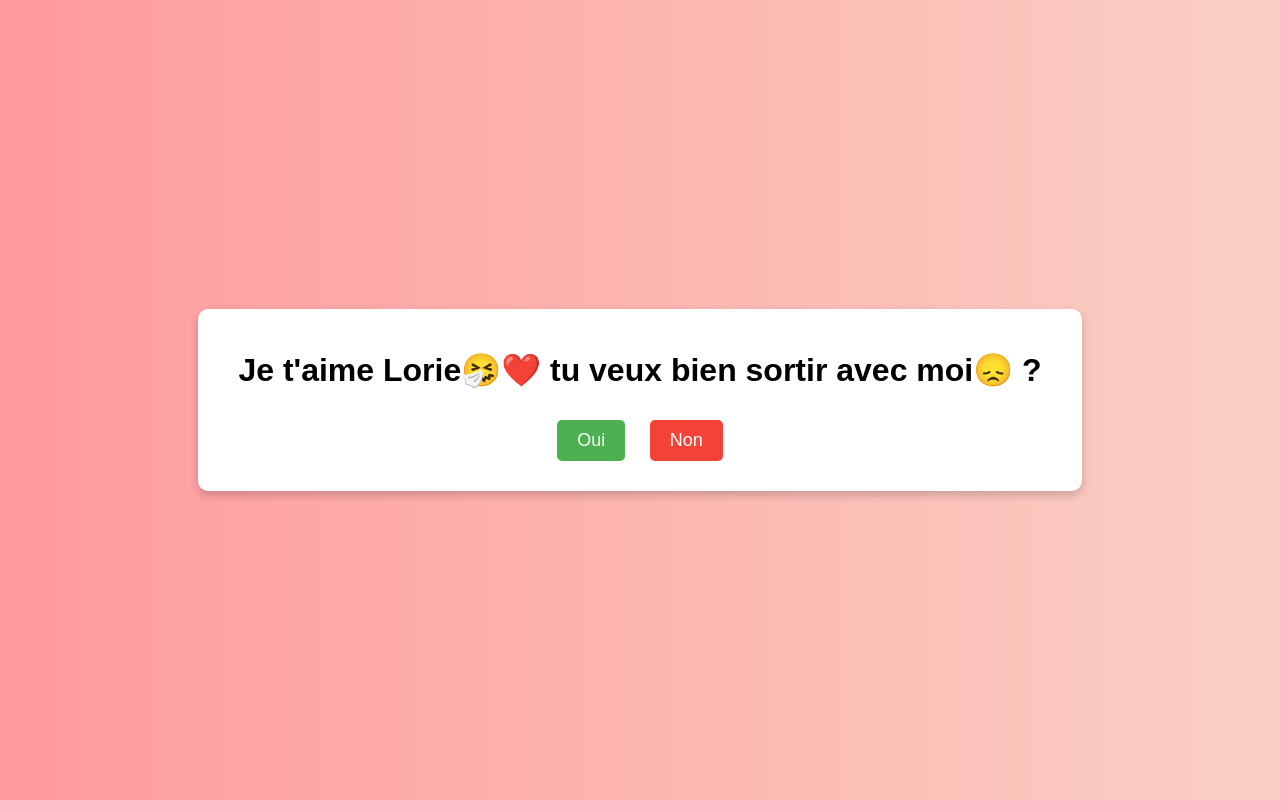
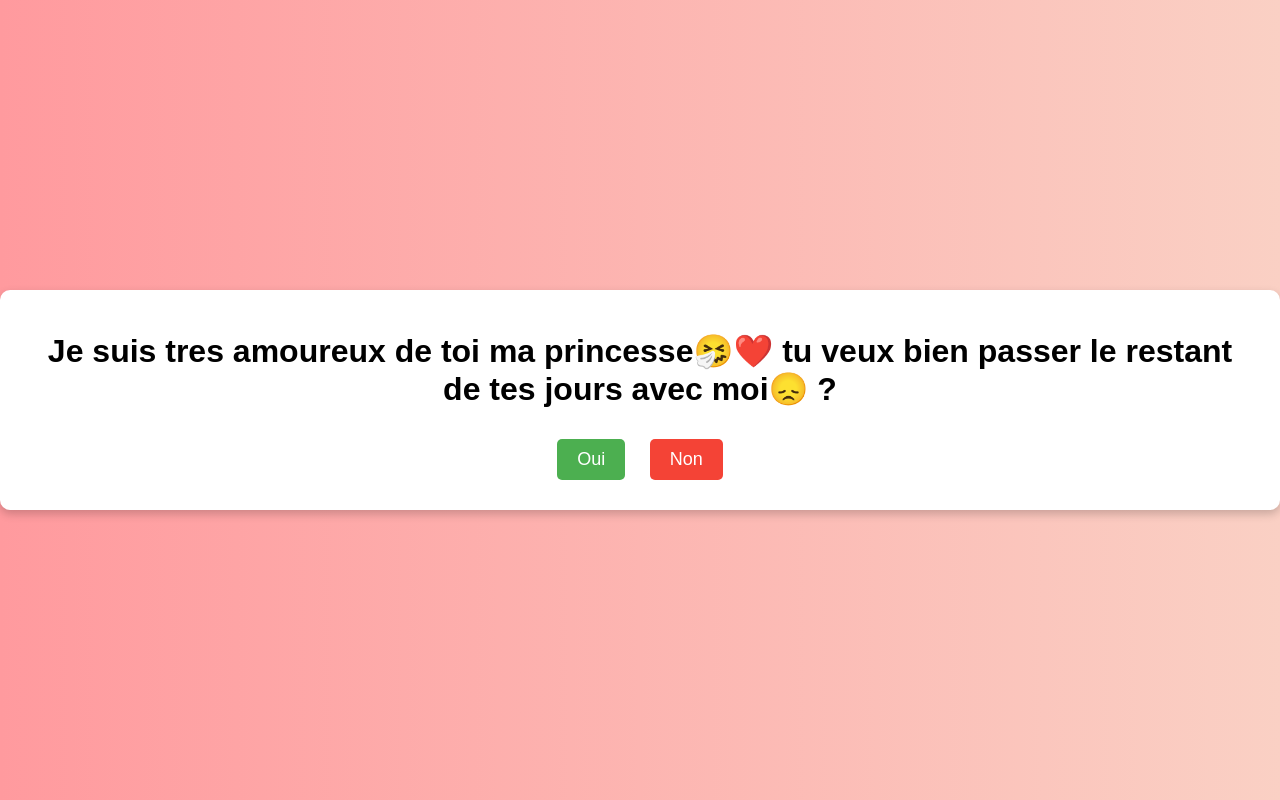
Before and after one commit to Josa-b12/me-project, a plain HTML site: page index.html in a window 1280 px wide. Drawn offline with Linux system fonts and the light colour scheme.

Commit message:
Update index.html
Signed-off-by: Kim-D12 <yargajosaphat@gmail.com>

```diff
--- a/index.html
+++ b/index.html
@@ -8,7 +8,7 @@
 </head>
 <body>
   <div class="container">
-    <h1>Je t'aime Lorie🤧❤️ tu veux bien sortir avec moi😞 ?</h1>
+    <h1>Je suis tres amoureux de toi ma princesse🤧❤️ tu veux bien passer le restant de tes jours avec moi😞 ?</h1>
     <div class="buttons">
       <button id="yes-btn">Oui</button>
       <button id="no-btn">Non</button>
```
